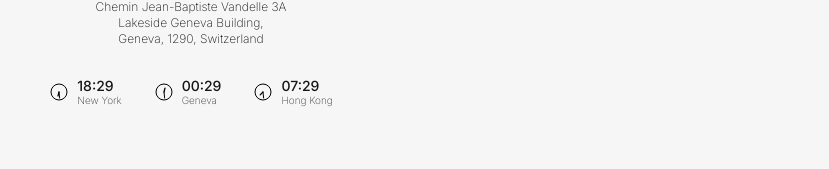
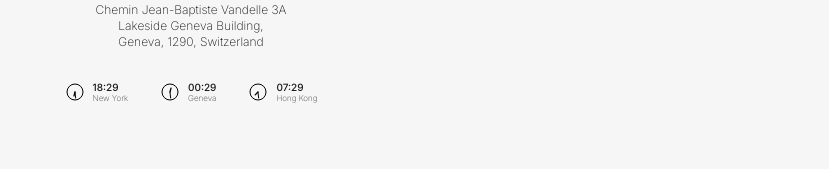
Before and after one commit to smdl99/Harmonia-Fortuna, a Next.js app: page /menu in a window 1280 px wide. Shown: the part 443-612 px from the top of the page, without its empty margins (449-1278 px from the left). Built offline with nearby package versions, Linux system fonts and the light colour scheme; no server answers.

Commit message:
updated time text size

```diff
--- a/src/components/time-item.tsx
+++ b/src/components/time-item.tsx
@@ -80,8 +80,8 @@ export default function TimeItem({ label, zone }: TimeItemProps) {
       </svg>
 
       <div className="flex flex-col gap-0.5">
-        <span className="text-sm text-secondary font-medium leading-none">{`${String(hour).padStart(2, '0')}:${String(minute).padStart(2, '0')}`}</span>
-        <span className="text-[10px] text-muted leading-none">{label}</span>
+        <span className="text-[10px] text-secondary font-medium leading-none">{`${String(hour).padStart(2, '0')}:${String(minute).padStart(2, '0')}`}</span>
+        <span className="text-[8px] text-muted leading-none">{label}</span>
       </div>
     </div>
   );
```
